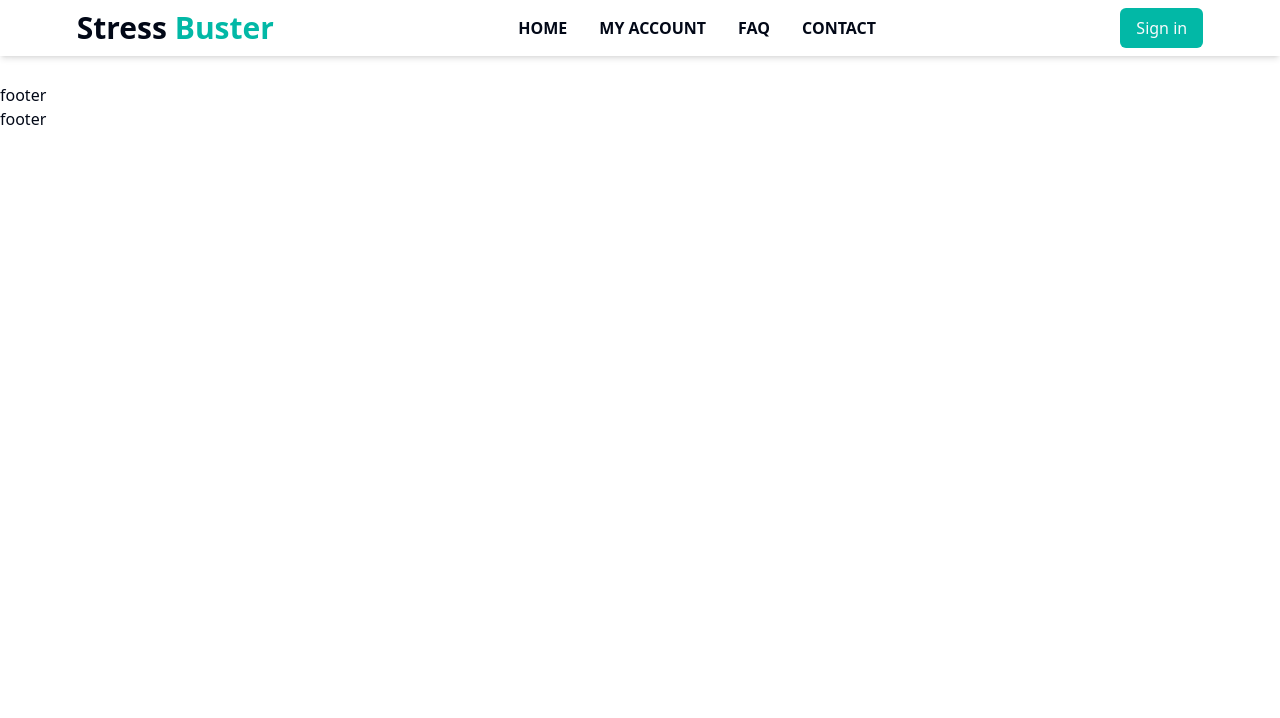
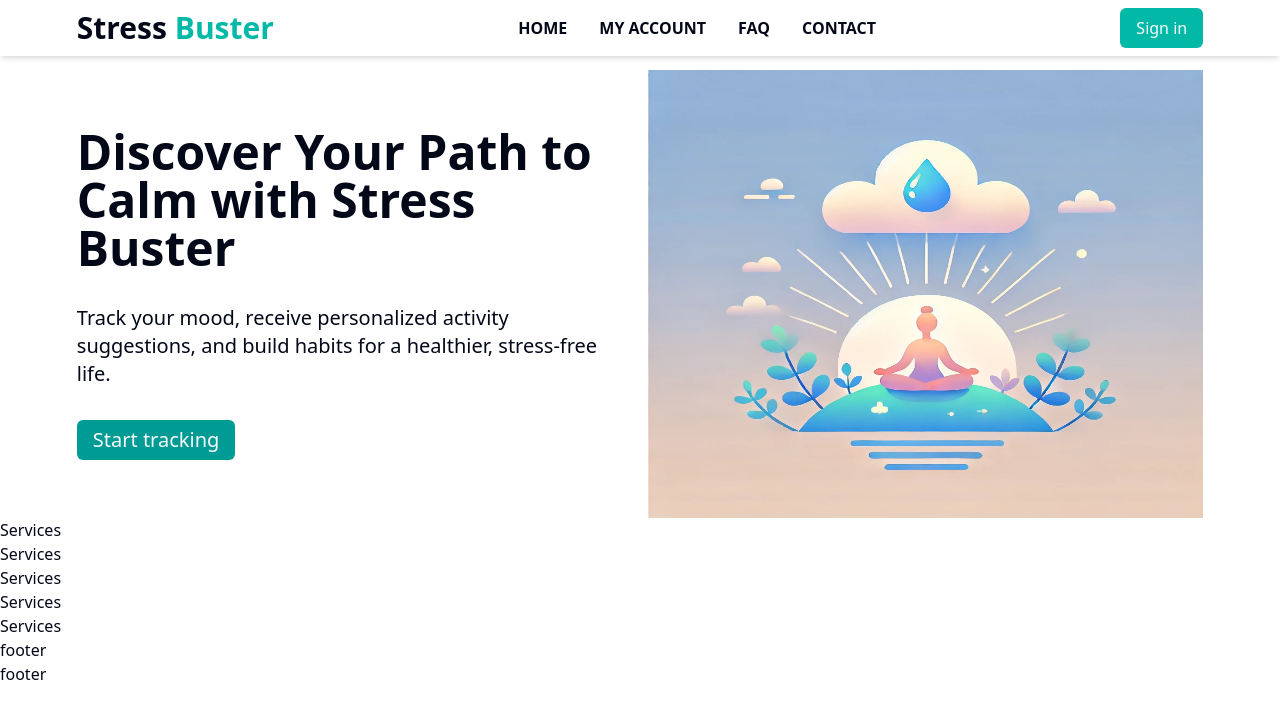
Before and after one commit to ZeroBug404/stress_buster, a React (Vite) app in the folder stress_buster_client/: page / in a window 1280 px wide. Shown: the top 718 px of the page. Built offline with nearby package versions, Linux system fonts and the light colour scheme.

Commit message:
home banner basic structure added

```diff
--- a/stress_buster_client/src/components/layout/MainLayout.tsx
+++ b/stress_buster_client/src/components/layout/MainLayout.tsx
@@ -11,7 +11,7 @@ export const MainLayout = () => {
       {/* nav ends */}
 
       {/* child component  */}
-      <div className="childComponent mt-[5.2rem]   ">
+      <div className="childComponent mt-[4.4rem]   ">
         <Outlet />
       </div>
       {/* child component  */}
--- /dev/null
+++ b/stress_buster_client/src/components/ui/home/HomeBanner.tsx
@@ -0,0 +1,43 @@
+import Wrapper from "@/components/shared/Wrapper";
+import { Button } from "../button";
+
+import bannerImg from "@/assets/bannerImg.jpg";
+
+const HomeBanner = () => {
+  return (
+    <div className="HomeBannerContainer">
+      <Wrapper className=" homeBannerWrapper  flex justify-between items-center gap-x-4  ">
+        {/* banner left section  */}
+        <div className="bannerLeft flex flex-col gap-y-8 w-[50%] ">
+          {/* heading  */}
+          <h1 className=" text-5xl font-semibold ">
+            Discover Your Path to Calm with Stress Buster
+          </h1>
+
+          {/* sub text  */}
+          <p className=" text-xl ">
+            Track your mood, receive personalized activity suggestions, and
+            build habits for a healthier, stress-free life.
+          </p>
+
+          {/* button section  */}
+          <div className="buttonSection">
+            <Button className=" text-xl bg-prime100 hover:bg-prime100   ">
+              Start tracking
+            </Button>
+          </div>
+
+          {/*  */}
+        </div>
+        {/*  */}
+
+        {/* banner right section  */}
+        <div className="bannerRight  w-[50%]   ">
+          <img src={bannerImg} className=" h-[28rem] w-full " alt="" />
+        </div>
+      </Wrapper>
+    </div>
+  );
+};
+
+export default HomeBanner;
--- /dev/null
+++ b/stress_buster_client/src/components/ui/home/Services.tsx
@@ -0,0 +1,13 @@
+const Services = () => {
+  return (
+    <div className="ServicesContainer">
+      <h1> Services</h1>
+      <h1> Services</h1>
+      <h1> Services</h1>
+      <h1> Services</h1>
+      <h1> Services</h1>
+    </div>
+  );
+};
+
+export default Services;
--- /dev/null
+++ b/stress_buster_client/src/components/ui/home/index.tsx
@@ -0,0 +1,2 @@
+export { default as HomeBanner } from "./HomeBanner";
+export { default as Services } from "./Services";
--- /dev/null
+++ b/stress_buster_client/src/pages/HomePage.tsx
@@ -0,0 +1,12 @@
+import { HomeBanner, Services } from "@/components/ui/home";
+
+const HomePage = () => {
+  return (
+    <div className="HomePageContainer">
+      <HomeBanner />
+      <Services />
+    </div>
+  );
+};
+
+export default HomePage;
--- a/stress_buster_client/src/pages/index.tsx
+++ b/stress_buster_client/src/pages/index.tsx
@@ -1 +1,2 @@
 export { default as Login } from "./Login";
+export { default as HomePage } from "./HomePage";
--- a/stress_buster_client/src/routes/router.tsx
+++ b/stress_buster_client/src/routes/router.tsx
@@ -1,5 +1,5 @@
 import App from "@/App";
-import { Login } from "@/pages";
+import { HomePage, Login } from "@/pages";
 import { createBrowserRouter } from "react-router-dom";
 
 const router = createBrowserRouter([
@@ -11,6 +11,10 @@ const router = createBrowserRouter([
         path: "/login",
         element: <Login />,
       },
+      {
+        path: "/",
+        element: <HomePage />,
+      },
     ],
   },
 ]);
```
Also changed, not shown: stress_buster_client/src/assets/bannerImg.jpg (added), stress_buster_client/src/assets/logo.png (deleted).
